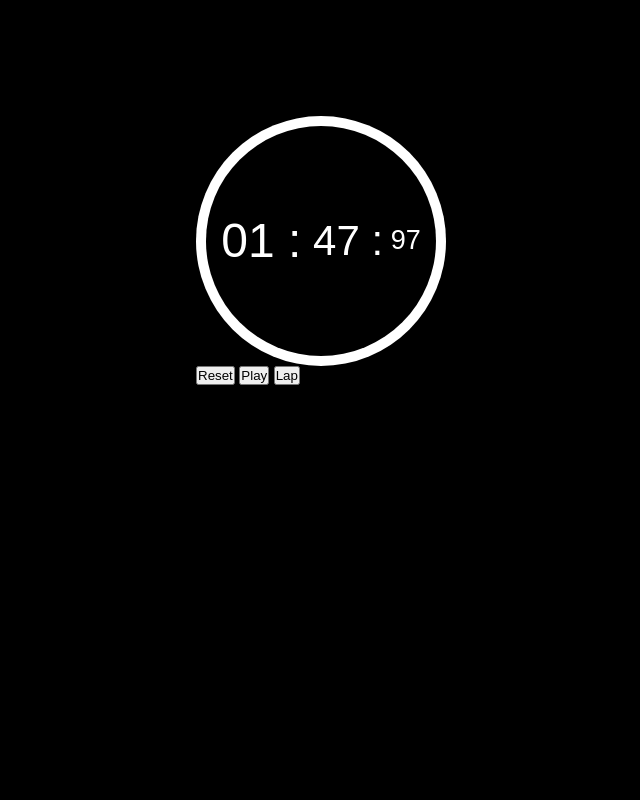
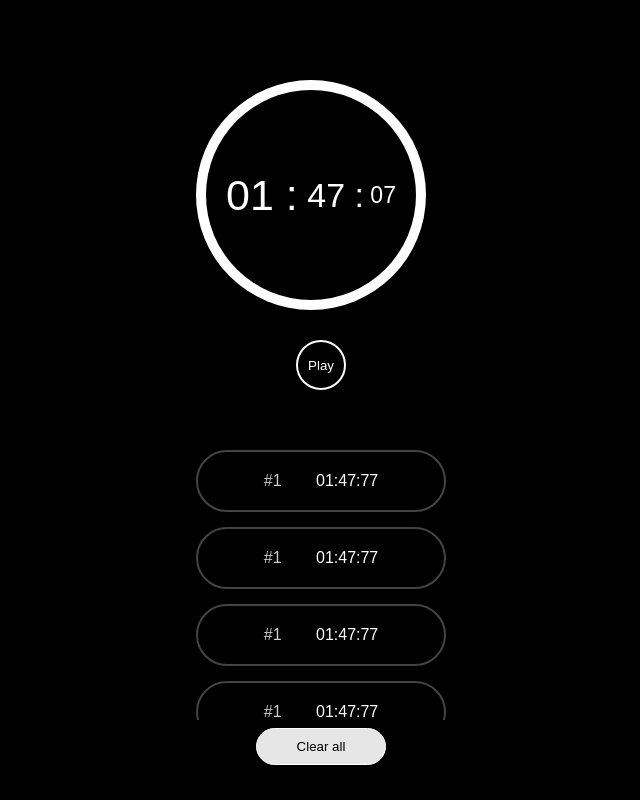
Before and after one commit to hariprasadvv2508/PRODIGY_WD_02, a website built with Parcel: page [PRODIGY_WD_02]/src/index.html in a window 1280 px wide. Shown: the whole page, without its empty margins (319-959 px from the left). Built offline with nearby package versions, Linux system fonts and the light colour scheme.

Commit message:
second commit

```diff
--- a/[PRODIGY_WD_02]/src/index.html
+++ b/[PRODIGY_WD_02]/src/index.html
@@ -18,19 +18,76 @@
                   &nbsp;47 :
                 </span>
                 <span class="text msec">
-                  &nbsp;97
+                  &nbsp;07
                 </span>
               </div>
           </div>
           <div class="button-wrapper">
-            <button class="button">Reset</button>
-            <button class="button">Play</button>
-            <button class="button">Lap</button>
+            <button class="button reset hidden">Reset</button>
+            <button class="button play">Play</button>
+            <button class="button lap hidden">Lap</button>
           </div>
       </div>
-      <div class="laps">
+      <ul class="laps">
+        <li class="laps-item">
+          <span class="number">#1</span>
+          <span class="time-stamp">01:47:77</span>
+        </li>
+        <li class="laps-item">
+          <span class="number">#1</span>
+          <span class="time-stamp">01:47:77</span>
+        </li>
+        <li class="laps-item">
+          <span class="number">#1</span>
+          <span class="time-stamp">01:47:77</span>
+        </li>
+        <li class="laps-item">
+          <span class="number">#1</span>
+          <span class="time-stamp">01:47:77</span>
+        </li>
+        <li class="laps-item">
+          <span class="number">#1</span>
+          <span class="time-stamp">01:47:77</span>
+        </li>
+        <li class="laps-item">
+          <span class="number">#1</span>
+          <span class="time-stamp">01:47:77</span>
+        </li>
+        <li class="laps-item">
+          <span class="number">#1</span>
+          <span class="time-stamp">01:47:77</span>
+        </li>
+        <li class="laps-item">
+          <span class="number">#1</span>
+          <span class="time-stamp">01:47:77</span>
+        </li>
+        <button class="lap-clear-button">Clear all</button>
+      </ul>
+    </div>
+    <script>
+      const playbutton=document.getElementsByClassName("play")[0];
+      const lapbutton=document.getElementsByClassName("lap")[0];
+      const resetbutton=document.getElementsByClassName("reset")[0];
 
-      </div>
-    </div>
+      let isPlay=false;
+      const togglebutton = () => {
+        lapbutton.classList.remove("hidden");
+        resetbutton.classList.remove("hidden");
+      }
+
+      const play = () =>{
+        if(isPlay){
+          playbutton.innerHTML = 'pause';
+          isPlay=false;
+        }
+        else{
+          playbutton.innerHTML = 'play';
+          isPlay=true;
+        }
+        togglebutton();
+      }
+
+      playbutton.addEventListener("click",play);
+    </script>
 </body>
 </html>
--- a/[PRODIGY_WD_02]/src/style.css
+++ b/[PRODIGY_WD_02]/src/style.css
@@ -2,6 +2,7 @@
   margin: 0;
   padding: 0;
   box-sizing: border-box;
+  outline: none;
 }
 body{
   font-family: sans-serif;
@@ -14,8 +15,8 @@ body{
   align-items: center;
 }
 .outer-circle{
-  width: 250px;
-  height: 250px;
+  width: 230px;
+  height: 230px;
   border-radius:50% ;
   background-color: white;
   display: flex;
@@ -23,28 +24,88 @@ body{
   align-items: center;
 }
 .inner-circle{
-  width: 230px;
-  height: 230px;
+  width: 210px;
+  height: 210px;
   border-radius:50%;
   background-color: black;
   display: flex;
   justify-content: center;
   align-items: center;
 }
-.laps{
-  height: 300px;
-  overflow: auto;
-}
 .text{
   color: white;
   font-size: 23px;
 }
 .minute{
-  font-size: 48px;
+  font-size: 43px;
 }
 .sec{
-  font-size: 42px;
+  font-size: 34px;
 }
 .msec{
-  font-size: 27px;
+  font-size: 23px;
 }
+.button-wrapper{
+  display: flex;
+  justify-content: space-between;
+  width: 250px;
+  margin-top: 30px;
+}
+.button{
+  width: 50px;
+  height: 50px;
+  border-radius: 50px;
+  border: 2px solid white;
+  background-color:black ;
+  color: white;
+  cursor: pointer;
+}
+.button:hover{
+  background-color: white;
+  color: black;
+}
+.laps{
+  color: white;
+  list-style-type:none;
+  width: 250px;
+  height: 300px;
+  overflow: auto;
+  padding: 30px 0px;
+  position: relative;
+  margin-top: 30px;
+}
+.laps::-webkit-scrollbar{
+  display: none;
+}
+.laps-item{
+  display: inline-block;
+  width: 100%;
+  padding: 20px;
+  text-align: center;
+  border: 2px solid #444444;
+  border-radius: 50px;
+  margin-bottom: 15px;
+}
+.number{
+  color: #cccccc;
+}
+.time-stamp{
+  display: inline-block;
+  margin-left: 30px;
+}
+.lap-clear-button{
+  display: block;
+  position: fixed;
+  z-index: 1000;
+  bottom: 35px;
+  left: 50%;
+  transform:translate(-50%);
+  width: 130px;
+  padding: 10px 0px;
+  border-radius: 50px;
+  background-color: rgba(255, 255,255,0.9);
+  border: 1px solid white;
+}
+.hidden{
+  visibility: hidden;
+}
```
